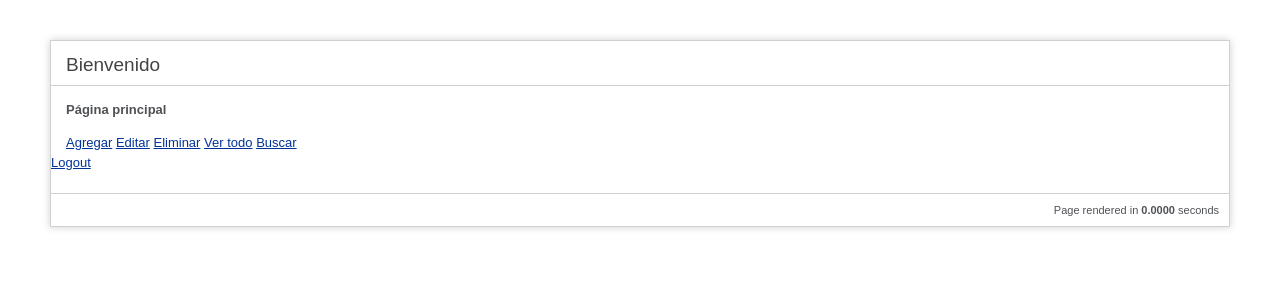
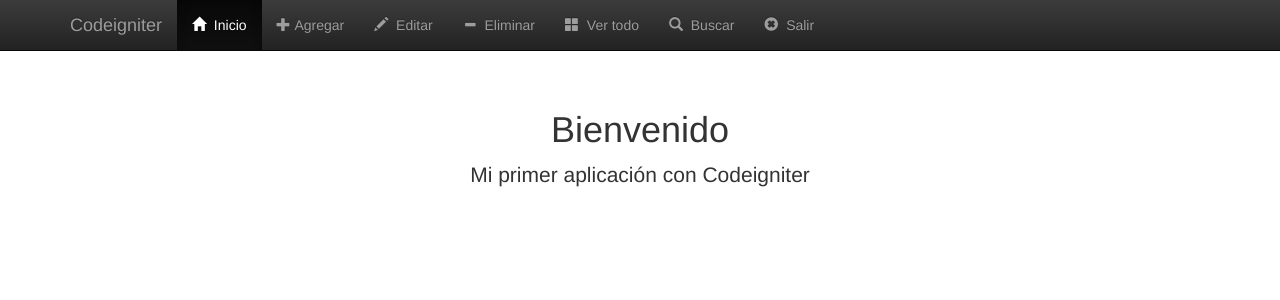
Before and after one commit to adamsistron/codeigniter, a CodeIgniter app: page /codeigniter/index.php/main/index in a window 1280 px wide. Shown: the top 300 px of the page. Run offline with CodeIgniter, Linux system fonts and the light colour scheme; data that the repository does not hold is empty; some libraries are stand-ins or nearby versions.

Commit message:
Bootstrap

```diff
--- a/application/controllers/welcome.php
+++ b/application/controllers/welcome.php
@@ -12,7 +12,9 @@ class Welcome extends CI_Controller{
 		} else {
 			$data['user_id']	= $this->tank_auth->get_user_id();
 			$data['username']	= $this->tank_auth->get_username();
+			$this->load->view('headers/librerias');
 			$this->load->view('principal', $data);
+			$this->load->view('footer');
 		}
 	}
 }
--- a/application/views/auth/login_form.php
+++ b/application/views/auth/login_form.php
@@ -31,8 +31,8 @@ $captcha = array(
 	'maxlength'	=> 8,
 );
 ?>
-<?php echo form_open($this->uri->uri_string()); ?>
-<table>
+    <?php echo form_open($this->uri->uri_string()); ?>
+			<table>
 	<tr>
 		<td><?php echo form_label($login_label, $login['id']); ?></td>
 		<td><?php echo form_input($login); ?></td>
--- a/application/views/footer.php
+++ b/application/views/footer.php
@@ -1,5 +1,9 @@
-	<p class="footer">Page rendered in <strong>{elapsed_time}</strong> seconds</p>
-</div>
-
-</body>
+	  <!-- Bootstrap core JavaScript
+	  ================================================== -->
+	  <!-- Placed at the end of the document so the pages load faster -->
+	  <script src="https://ajax.googleapis.com/ajax/libs/jquery/1.11.1/jquery.min.js"></script>
+	  <script src="../../dist/js/bootstrap.min.js"></script>
+	  <!-- IE10 viewport hack for Surface/desktop Windows 8 bug -->
+	  <script src="../../assets/js/ie10-viewport-bug-workaround.js"></script>
+	</body>
 </html>
--- a/application/views/headers/librerias.php
+++ b/application/views/headers/librerias.php
@@ -2,7 +2,19 @@
 <html lang="en">
 <head>
 	<meta charset="utf-8">
+  <meta http-equiv="X-UA-Compatible" content="IE=edge">
+  <meta name="viewport" content="width=device-width, initial-scale=1">
+  <meta name="description" content="">
+  <meta name="author" content="">
 	<title>Bienvenido</title>
+	<!-- Latest compiled and minified CSS -->
+	<link rel="stylesheet" href="https://maxcdn.bootstrapcdn.com/bootstrap/3.3.1/css/bootstrap.min.css">
+
+	<!-- Optional theme -->
+	<link rel="stylesheet" href="https://maxcdn.bootstrapcdn.com/bootstrap/3.3.1/css/bootstrap-theme.min.css">
+
+	<!-- Latest compiled and minified JavaScript -->
+	<script src="https://maxcdn.bootstrapcdn.com/bootstrap/3.3.1/js/bootstrap.min.js"></script>
 	<link href="<?=base_url()?>css/style.css" type="text/css" rel="stylesheet">
 </head>
 <body>
--- a/application/views/headers/menu.php
+++ b/application/views/headers/menu.php
@@ -1,5 +1,58 @@
-<span><a href="<?=base_url()?>index.php/main/agregar">Agregar</a></span>
-<span><a href="<?=base_url()?>index.php/main/editar">Editar</a></span>
-<span><a href="<?=base_url()?>index.php/main/eliminar">Eliminar</a></span>
-<span><a href="<?=base_url()?>index.php/main/ver">Ver todo</a></span>
-<span><a href="<?=base_url()?>index.php/main/buscar">Buscar</a></span>
+<nav class="navbar navbar-inverse navbar-fixed-top" role="navigation">
+  <div class="container">
+    <div class="navbar-header">
+      <button type="button" class="navbar-toggle collapsed" data-toggle="collapse" data-target="#navbar" aria-expanded="false" aria-controls="navbar">
+        <span class="sr-only">Toggle navigation</span>
+        <span class="icon-bar"></span>
+        <span class="icon-bar"></span>
+        <span class="icon-bar"></span>
+      </button>
+      <a class="navbar-brand" href="#">Codeigniter</a>
+    </div>
+    <div id="navbar" class="collapse navbar-collapse">
+      <ul class="nav navbar-nav">
+        <li class="active">
+        	<a href="<?=base_url()?>">
+        		<span class="glyphicon glyphicon-home"></span>&nbsp;
+        		Inicio
+        	</a>
+        </li>
+        <li>
+        	<a href="<?=base_url()?>index.php/main/agregar">
+        		<span class="glyphicon glyphicon-plus"></span>&nbsp;Agregar
+        	</a>
+        </li>
+        <li>
+          <a href="<?=base_url()?>index.php/main/editar">
+          	<span class="glyphicon glyphicon-pencil"></span>&nbsp;
+          	Editar
+          </a>
+        </li>
+        <li>
+					<a href="<?=base_url()?>index.php/main/eliminar">
+						<span class="glyphicon glyphicon-minus"></span>&nbsp;
+						Eliminar
+					</a>
+				</li>
+				<li>
+					<a href="<?=base_url()?>index.php/main/ver">
+						<span class="glyphicon glyphicon-th-large"></span>&nbsp;
+						Ver todo
+					</a>
+				</li>
+				<li>
+					<a href="<?=base_url()?>index.php/main/buscar">
+						<span class="glyphicon glyphicon-search"></span>&nbsp;
+						Buscar
+					</a>
+				</li>
+				<li>
+					<a href="<?=base_url()?>index.php/auth/logout">
+						<span class="glyphicon glyphicon-remove-sign"></span>&nbsp;
+						Salir
+					</a>
+				</li>
+      </ul>
+    </div><!--/.nav-collapse -->
+  </div>
+</nav>
--- a/application/views/principal.php
+++ b/application/views/principal.php
@@ -1,13 +1,10 @@
-<div id="container">
-	<h1>Bienvenido <?php echo $username; ?></h1>
+  <!-- Navbar -->
+  <?php $this->load->view('headers/menu'); ?>
+  <!-- End navbar -->
 
-	<div id="body">
-		<p><b>P&aacute;gina principal</b></p>
-
-		<?=$this->load->view('headers/menu');?>
-
-	</div>
-
-	<div id="exit">
-		<?php echo anchor('/auth/logout/', 'Logout'); ?>
-	</div>
+  <div class="container">
+    <div class="starter-template">
+      <h1>Bienvenido <?php echo $username; ?></h1>
+      <p class="lead">Mi primer aplicación con Codeigniter</p>
+    </div>
+  </div>
--- a/css/style.css
+++ b/css/style.css
@@ -1,56 +1,11 @@
-::selection{ background-color: #E13300; color: white; }
-::moz-selection{ background-color: #E13300; color: white; }
-::webkit-selection{ background-color: #E13300; color: white; }
+body {
+  padding-top: 50px;
+}
+.starter-template {
+  padding: 40px 15px;
+  text-align: center;
+}
 
-body {
-	background-color: #fff;
-		margin: 40px;
-		font: 13px/20px normal Helvetica, Arial, sans-serif;
-		color: #4F5155;
-	}
-
-	a {
-		color: #003399;
-		background-color: transparent;
-		font-weight: normal;
-	}
-
-	h1 {
-		color: #444;
-		background-color: transparent;
-		border-bottom: 1px solid #D0D0D0;
-		font-size: 19px;
-		font-weight: normal;
-		margin: 0 0 14px 0;
-		padding: 14px 15px 10px 15px;
-	}
-
-	code {
-		font-family: Consolas, Monaco, Courier New, Courier, monospace;
-		font-size: 12px;
-		background-color: #f9f9f9;
-		border: 1px solid #D0D0D0;
-		color: #002166;
-		display: block;
-		margin: 14px 0 14px 0;
-		padding: 12px 10px 12px 10px;
-	}
-
-	#body{
-		margin: 0 15px 0 15px;
-	}
-
-	p.footer{
-		text-align: right;
-		font-size: 11px;
-		border-top: 1px solid #D0D0D0;
-		line-height: 32px;
-		padding: 0 10px 0 10px;
-		margin: 20px 0 0 0;
-	}
-
-	#container{
-		margin: 10px;
-		border: 1px solid #D0D0D0;
-		-webkit-box-shadow: 0 0 8px #D0D0D0;
-	}
+.row{
+	padding-top: 30px;
+}
```
Also changed, not shown: application/views/agregar.php (+29 -11 lines).
